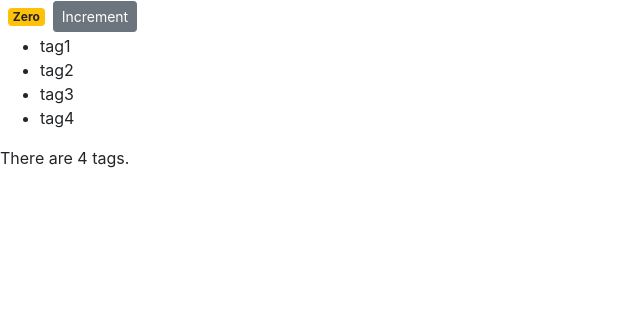
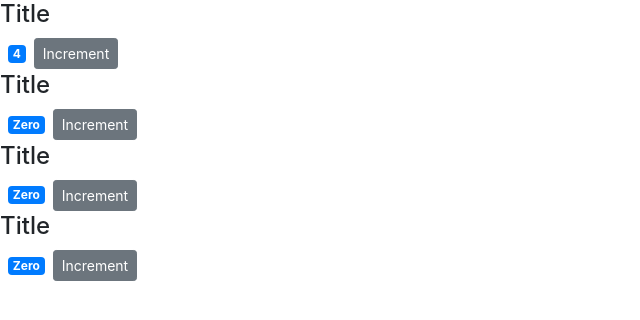
Before and after one commit to damienteo/react-app-practical, a React (Create React App) app: page / in a window 1280 px wide. Shown: the top 320 px of the page, without its empty margins (0-640 px from the left). Built offline with nearby package versions, Linux system fonts and the light colour scheme.

Commit message:
Passing children

```diff
--- a/src/App.jsx
+++ b/src/App.jsx
@@ -1,9 +1,9 @@
 import React from "react";
-import Counter from "./components/counter";
+import Counters from "./components/counters";
 
 class App extends React.Component {
   render() {
-    return <Counter />;
+    return <Counters />;
   }
 }
 
--- a/src/components/counter.jsx
+++ b/src/components/counter.jsx
@@ -2,41 +2,26 @@ import React, { Component } from "react";
 
 class Counter extends Component {
   state = {
-    count: 0,
-    tags: ["tag1", "tag2", "tag3", "tag4"]
+    value: this.props.value
   };
-
-  constructor() {
-    super();
-    this.handleIncrement = this.handleIncrement.bind(this);
-  }
 
   styles = {
     fontSize: "10px",
     fontWeight: "bold"
   };
 
-  renderTags() {
-    const { tags } = this.state;
-    if (tags.length === 0) return <p>There are no tags!</p>;
-    return (
-      <ul>
-        {tags.map(tag => (
-          <li key={tag}>{tag}</li>
-        ))}
-      </ul>
-    );
-  }
-
   handleIncrement() {
     console.log("Increment clicked");
+    this.setState({ value: this.state.value + 1 });
   }
 
   render() {
     const { count, tags } = this.state;
+    console.log(this.props.value);
 
     return (
       <React.Fragment>
+        {this.props.children}
         <span className={this.getBadgeClasses()}>{this.formatCount()}</span>
         <button
           onClick={this.handleIncrement}
@@ -44,8 +29,6 @@ class Counter extends Component {
         >
           Increment
         </button>
-        {this.renderTags()}
-        {tags.length >= 0 && <p>There are {tags.length} tags.</p>}
       </React.Fragment>
     );
   }
@@ -58,8 +41,8 @@ class Counter extends Component {
   }
 
   formatCount() {
-    const { count } = this.state;
-    return count === 0 ? "Zero" : count;
+    const { value } = this.state;
+    return value === 0 ? "Zero" : value;
   }
 }
 
--- /dev/null
+++ b/src/components/counters.jsx
@@ -0,0 +1,26 @@
+import React, { Component } from "react";
+import Counter from "./counter";
+
+class Counters extends Component {
+  state = {
+    counters: [
+      { id: 1, value: 4 },
+      { id: 2, value: 0 },
+      { id: 3, value: 0 },
+      { id: 4, value: 0 }
+    ]
+  };
+  render() {
+    return (
+      <React.Fragment>
+        {this.state.counters.map(counter => (
+          <Counter key={counter.id} value={counter.value}>
+            <h4>Title</h4>
+          </Counter>
+        ))}
+      </React.Fragment>
+    );
+  }
+}
+
+export default Counters;
```
